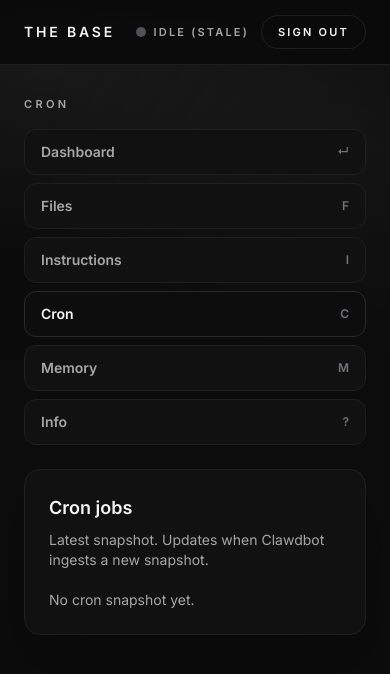
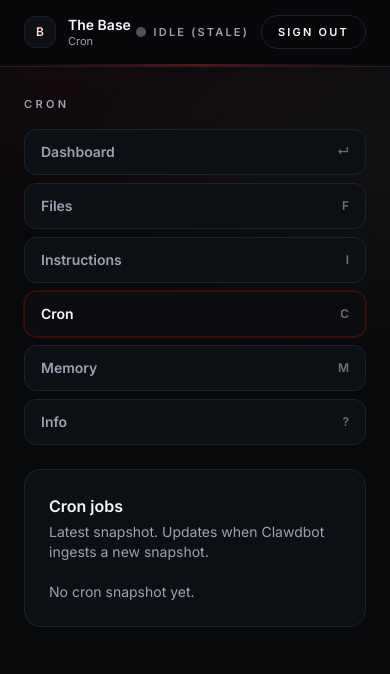
Before and after one commit to Jihzza/theBase-Dashboard, a React (Vite) app: page /app/cron in a window 390 px wide. Shown: the top 674 px of the page. Built offline with nearby package versions, Linux system fonts and the light colour scheme; no server answers; the database is empty.

Commit message:
Redesign: dashboard theme with dark red accent

```diff
--- a/src/components/AppShell.tsx
+++ b/src/components/AppShell.tsx
@@ -3,10 +3,8 @@ import type { ReactNode } from "react";
 export function AppShell({ children }: { children: ReactNode }) {
   return (
     <div>
-      <div className="fixed inset-0 pointer-events-none bg-ambient" />
-      <div className="relative">
-        {children}
-      </div>
+      <div className="fixed inset-0 pointer-events-none bg-app" />
+      <div className="relative">{children}</div>
     </div>
   );
 }
--- a/src/components/Panel.tsx
+++ b/src/components/Panel.tsx
@@ -12,11 +12,11 @@ export function Panel({
   children: ReactNode;
 }) {
   return (
-    <div className="rounded-2xl border border-border bg-surface p-6 shadow-soft">
+    <div className="rounded-2xl border border-border bg-surface p-6 hover-soft">
       <div className="flex items-start justify-between gap-4">
         <div>
-          <h2 className="text-lg font-semibold text-ink">{title}</h2>
-          {subtitle ? <p className="mt-2 text-sm text-muted">{subtitle}</p> : null}
+          <h2 className="text-base font-semibold text-ink">{title}</h2>
+          {subtitle ? <p className="mt-1 text-sm text-muted">{subtitle}</p> : null}
         </div>
         {actions ? <div className="shrink-0">{actions}</div> : null}
       </div>
--- a/src/components/SidebarNav.tsx
+++ b/src/components/SidebarNav.tsx
@@ -8,8 +8,8 @@ export function SidebarNav() {
     [
       base,
       isActive
-        ? "border-[var(--accent-soft)] bg-surfaceAlt text-ink"
-        : "border-border bg-surface text-muted hover:text-ink hover:border-[var(--accent-soft)]",
+        ? "border-[var(--accent-soft)] bg-surfaceAlt text-ink ring-1 ring-[rgba(153,27,27,0.25)]"
+        : "border-border bg-surface text-muted hover-soft",
     ].join(" ");
 
   return (
--- a/src/components/TopNav.tsx
+++ b/src/components/TopNav.tsx
@@ -23,13 +23,19 @@ export function TopNav({ title }: { title: string }) {
     <nav className="fixed w-full z-50 top-0 border-b border-border nav-blur">
       <div className="max-w-6xl mx-auto px-6 md:px-8 h-16 flex items-center justify-between">
         <div className="flex items-center gap-4">
-          <div className="text-sm font-semibold tracking-[0.2em] uppercase text-ink">
-            The Base
+          <div className="flex items-center gap-3">
+            <div className="h-8 w-8 rounded-xl border border-border bg-surface flex items-center justify-center">
+              <span className="text-xs font-bold text-[var(--accent-ink)]">B</span>
+            </div>
+            <div className="leading-tight">
+              <div className="text-sm font-semibold text-ink">The Base</div>
+              <div className="text-[11px] text-muted">
+                {title}
+                {email ? <span className="ml-2 text-zinc-500">· {email}</span> : null}
+              </div>
+            </div>
           </div>
-          <div className="hidden sm:block text-[11px] font-semibold uppercase tracking-[0.2em] text-muted">
-            {title}
-            {email ? <span className="ml-3 text-zinc-500">· {email}</span> : null}
-          </div>
+
           <div className="hidden md:block">
             <StatusIndicator />
           </div>
@@ -42,7 +48,7 @@ export function TopNav({ title }: { title: string }) {
           <button
             type="button"
             disabled={!supabase || busy}
-            className="text-[11px] font-semibold uppercase tracking-[0.2em] px-4 py-2 border border-border rounded-full hover:text-ink hover:border-[var(--accent-soft)] transition-colors disabled:opacity-50"
+            className="text-[11px] font-semibold uppercase tracking-[0.2em] px-4 py-2 border border-border rounded-full hover-soft disabled:opacity-50"
             onClick={async () => {
               if (!supabase) return;
               setBusy(true);
@@ -61,6 +67,7 @@ export function TopNav({ title }: { title: string }) {
           </button>
         </div>
       </div>
+      <div className="h-[2px] w-full bg-gradient-to-r from-transparent via-[var(--accent)] to-transparent opacity-60" />
     </nav>
   );
 }
--- a/src/index.css
+++ b/src/index.css
@@ -3,15 +3,19 @@
 @tailwind utilities;
 
 :root {
-  --bg: #0a0a0a;
-  --bg-rgb: 10 10 10;
-  --surface: #111111;
-  --surface-muted: #0d0d0d;
-  --ink: #f5f5f5;
-  --muted: #a6a6a6;
-  --border: #1f1f1f;
-  --accent: #ffffff;
-  --accent-soft: #2a2a2a;
+  /* Dashboard palette */
+  --bg: #07080a;
+  --bg-rgb: 7 8 10;
+  --surface: #0c0f14;
+  --surface-muted: #0a0c10;
+  --ink: #f5f7fb;
+  --muted: #9aa3b2;
+  --border: #1c2230;
+
+  /* Accent (dark red) */
+  --accent: #991b1b;
+  --accent-soft: #4c0b0b;
+  --accent-ink: #ffd7d7;
 }
 
 html {
@@ -25,34 +29,35 @@ body {
 }
 
 ::selection {
-  background: white;
-  color: black;
+  background: rgba(153, 27, 27, 0.35);
+  color: var(--ink);
 }
 
-.bg-ambient {
+/* Subtle dashboard background texture (not “hero/marketing”) */
+.bg-app {
   background:
-    radial-gradient(640px 320px at 12% 8%, rgba(255, 255, 255, 0.06), transparent 60%),
-    radial-gradient(520px 360px at 88% 18%, rgba(255, 255, 255, 0.04), transparent 60%),
-    linear-gradient(180deg, #0a0a0a 0%, #0c0c0c 60%, #0a0a0a 100%);
+    radial-gradient(800px 420px at 15% 0%, rgba(153, 27, 27, 0.10), transparent 60%),
+    radial-gradient(640px 380px at 100% 20%, rgba(255, 255, 255, 0.04), transparent 55%),
+    linear-gradient(180deg, #07080a 0%, #07080a 100%);
 }
 
 .nav-blur {
-  background-color: rgb(var(--bg-rgb) / 0.85);
+  background-color: rgb(var(--bg-rgb) / 0.92);
   backdrop-filter: blur(10px);
 }
 
+/* Dashboard hover: no lift, just crisp border + slight bg */
 .hover-soft {
-  transition: transform 200ms ease, box-shadow 200ms ease, border-color 200ms ease;
+  transition: background-color 160ms ease, border-color 160ms ease;
 }
 
 .hover-soft:hover {
-  transform: translateY(-1px);
-  border-color: var(--accent-soft);
-  box-shadow: 0 18px 36px -28px rgba(0, 0, 0, 0.65);
+  border-color: rgba(153, 27, 27, 0.35);
+  background-color: rgba(255, 255, 255, 0.02);
 }
 
 .shadow-soft {
-  box-shadow: 0 26px 44px -36px rgba(0, 0, 0, 0.7);
+  box-shadow: 0 18px 40px -28px rgba(0, 0, 0, 0.75);
 }
 
 @media (prefers-reduced-motion: reduce) {
```
